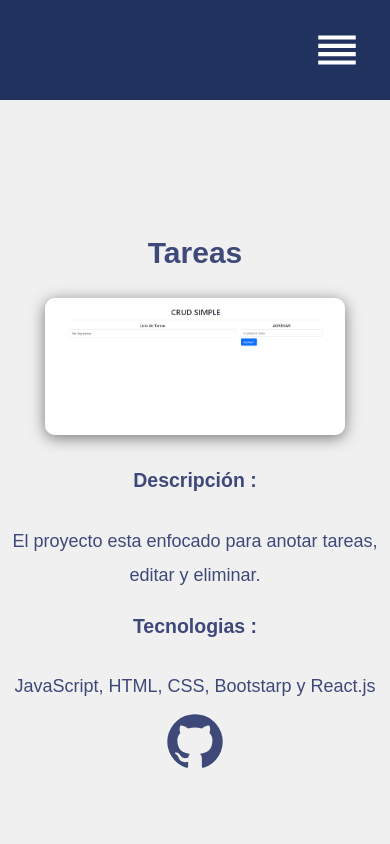
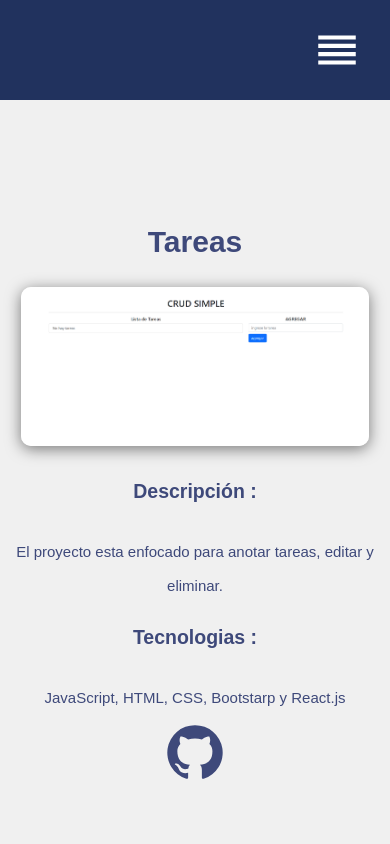
Before and after one commit to tomasmolinaarias/NewPortafolio, a React (Create React App) app: page /project/1 in a window 390 px wide. Shown: the top 844 px of the page. Built offline with nearby package versions, Linux system fonts and the light colour scheme.

Commit message:
actualizacion de datos proyecto

```diff
--- a/src/Style/ProjectDisplay.css
+++ b/src/Style/ProjectDisplay.css
@@ -49,12 +49,12 @@
     font-size: 30px;
   }
   .project img {
-    max-width: 300px;
+    max-width: 89%;
   }
   .project p {
     font-size: 65%;
   }
   .project span {
-    font-size: 60%;
+    font-size: 50%;
   }
 }
--- a/src/helpers/Proyectlist.js
+++ b/src/helpers/Proyectlist.js
@@ -20,7 +20,7 @@ export const ProjectList = [
     image: CrudSimple,
     skills: "JavaScript, HTML, CSS, Bootstarp y React.js",
     github: "https://github.com/tomasmolinaarias/tareas",
-    url: "https://melodic-cucurucho-5b18de.netlify.app/",
+    url: "https://wonderful-fudge-b8b2a7.netlify.app/",
     description:
       "El proyecto esta enfocado para anotar tareas, editar y eliminar.",
   },
```
